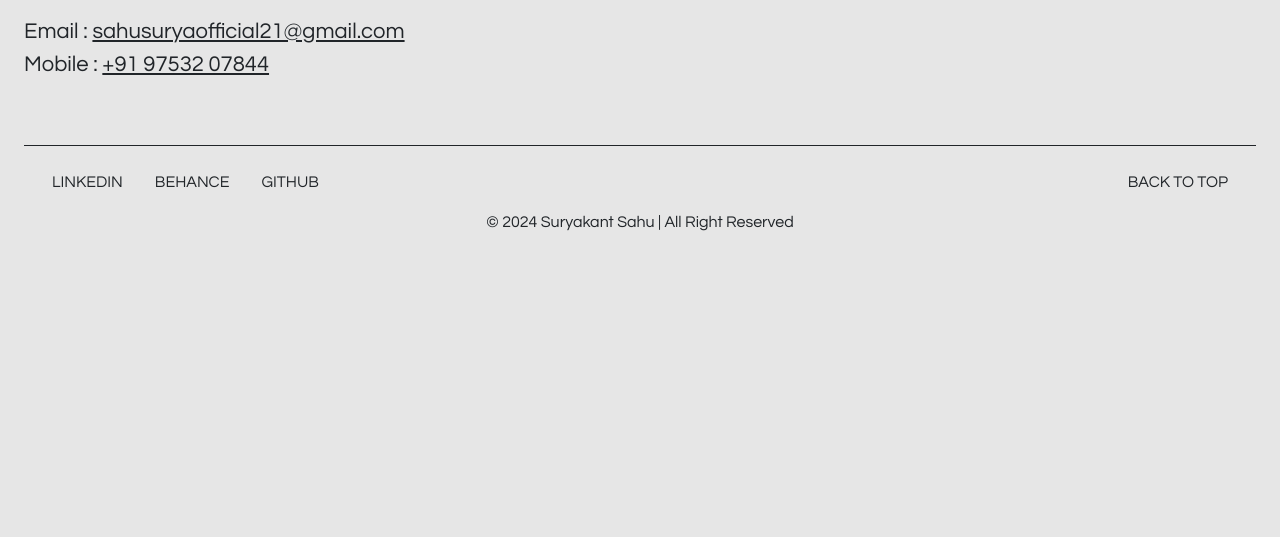
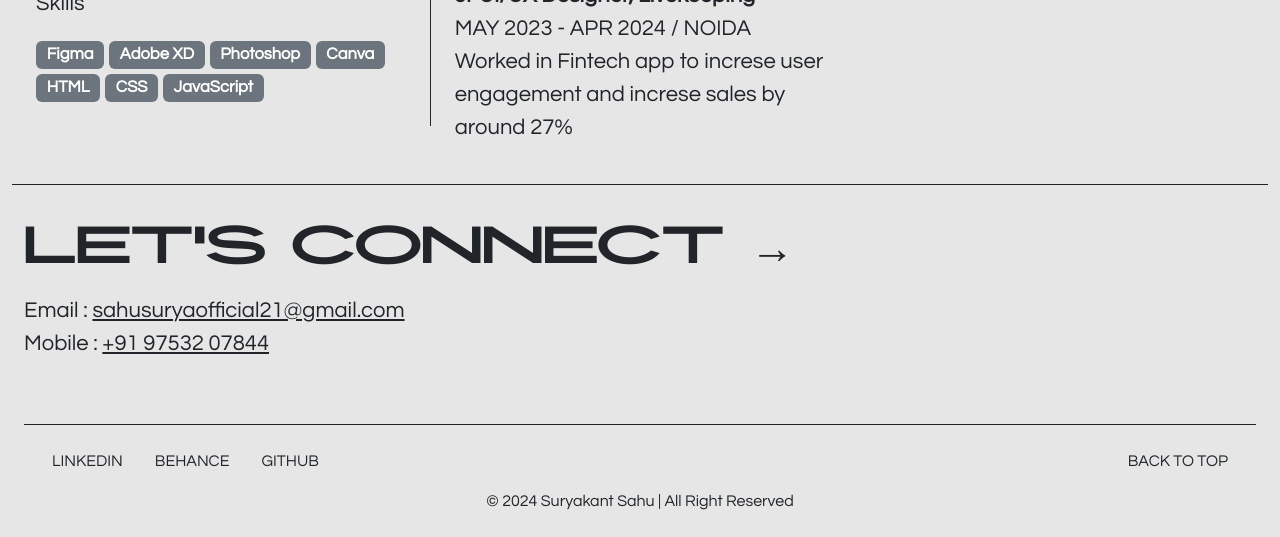
Before and after one commit to SuryakantSahu98/Portfolio_v2, a plain HTML site: page about.html in a window 1280 px wide. Shown: the part 564-1101 px from the top of the page. Before the commit the page ends 822 px from the top, so only its background shows below. Drawn offline with nearby package versions, Linux system fonts and the light colour scheme.

Commit message:
Update: updated resume

```diff
--- a/about.html
+++ b/about.html
@@ -83,6 +83,25 @@
             </P>
         </div>
 
+        <div class="align-items-center top-border row about-text">
+            <div class=" p-4 right-border col-sm-6 col-12 col-lg-4">
+                <p>Skills</p>
+                <span class="badge bg-secondary">Figma</span>
+                <span class="badge bg-secondary">Adobe XD</span>
+                <span class="badge bg-secondary">Photoshop</span>
+                <span class="badge bg-secondary">Canva</span>
+                <span class="badge bg-secondary">HTML</span>
+                <span class="badge bg-secondary">CSS</span>
+                <span class="badge bg-secondary">JavaScript</span>
+            </div>
+            <div class="p-4 col-sm-6 col-12 col-lg-4">
+                <p>Experience</p>
+                <div class="experiences">
+                    <p> <b>Jr UI/UX Designer, Livekeeping</b><br>MAY 2023 - APR 2024 / NOIDA <br> Worked in Fintech app to increse user engagement and increse sales by around 27%</P>
+                </div>
+            </div>
+        </div>
+
         <div class="recent-works top-border pt-4 row align-items-center">
             <div class="col-12">
                 <h4>LET'S CONNECT &rarr;</h4>
```
Also changed, not shown: 2 other files.
